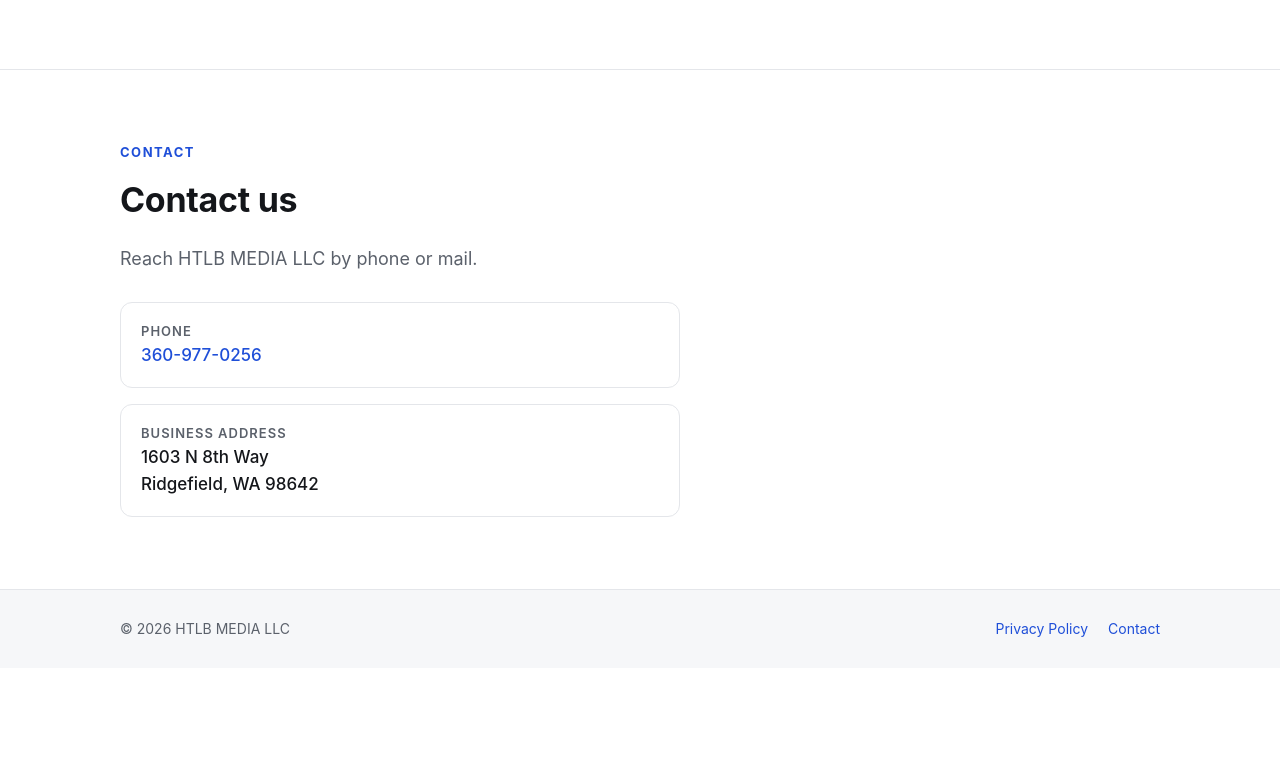
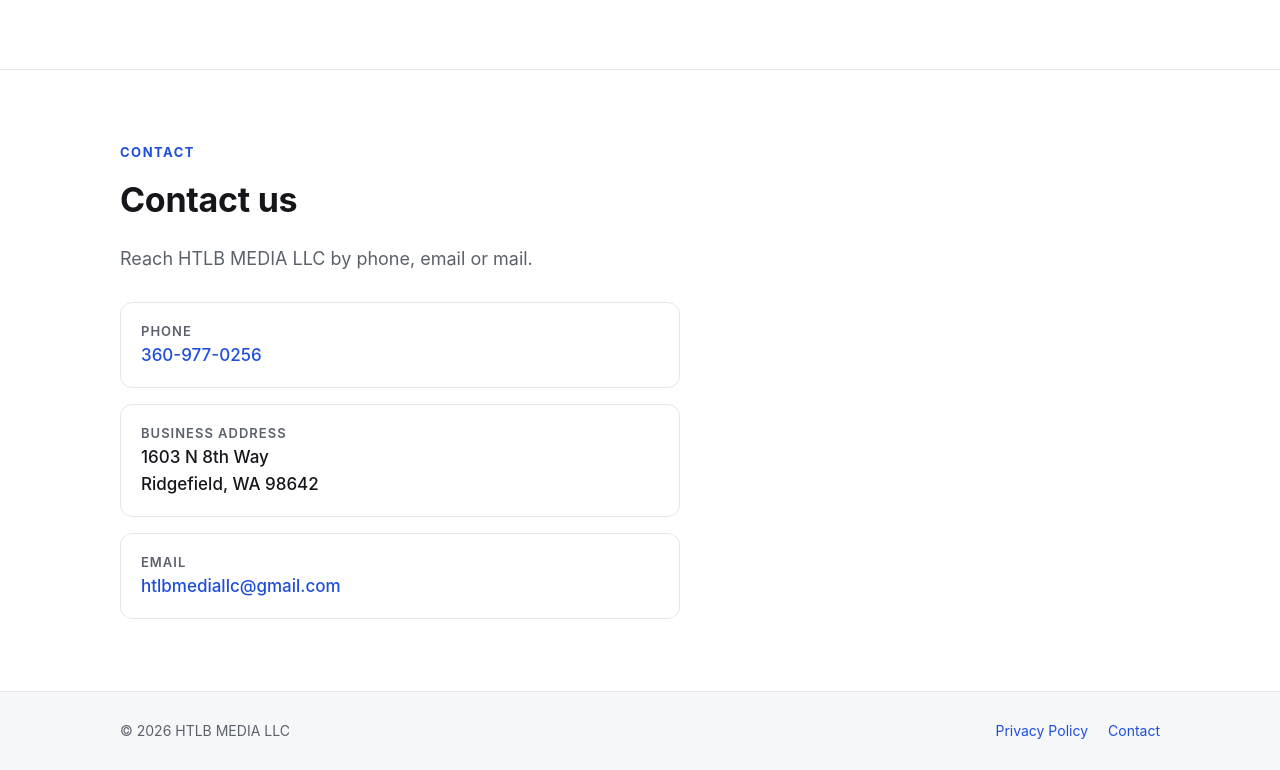
Before and after one commit to haydenbeird-gif/htlbmedia-site, a plain HTML site: page index.html in a window 1280 px wide. Shown: the part 1371-2141 px from the top of the page. Before the commit the page ends 2039 px from the top, so only its background shows below. Drawn offline with Linux system fonts and the light colour scheme.

Commit message:
Add business email
Co-Authored-By: Claude Opus 5.5 <noreply@anthropic.com>

```diff
--- a/index.html
+++ b/index.html
@@ -15,6 +15,7 @@
     "name": "HTLB MEDIA LLC",
     "url": "https://www.htlbmedia.com",
     "telephone": "+1-360-977-0256",
+    "email": "htlbmediallc@gmail.com",
     "address": {
       "@type": "PostalAddress",
       "streetAddress": "1603 N 8th Way",
@@ -92,7 +93,7 @@
       <div class="wrap">
         <p class="eyebrow">Contact</p>
         <h2>Contact us</h2>
-        <p class="lead">Reach HTLB MEDIA LLC by phone or mail.</p>
+        <p class="lead">Reach HTLB MEDIA LLC by phone, email or mail.</p>
         <ul class="contact-list">
           <li>
             <div>
@@ -104,6 +105,12 @@
             <div>
               <div class="label">Business Address</div>
               <address class="value">1603 N 8th Way<br>Ridgefield, WA 98642</address>
+            </div>
+          </li>
+          <li>
+            <div>
+              <div class="label">Email</div>
+              <div class="value"><a href="mailto:htlbmediallc@gmail.com">htlbmediallc@gmail.com</a></div>
             </div>
           </li>
         </ul>
```
Also changed, not shown: privacy.html (+3 -2 lines).
